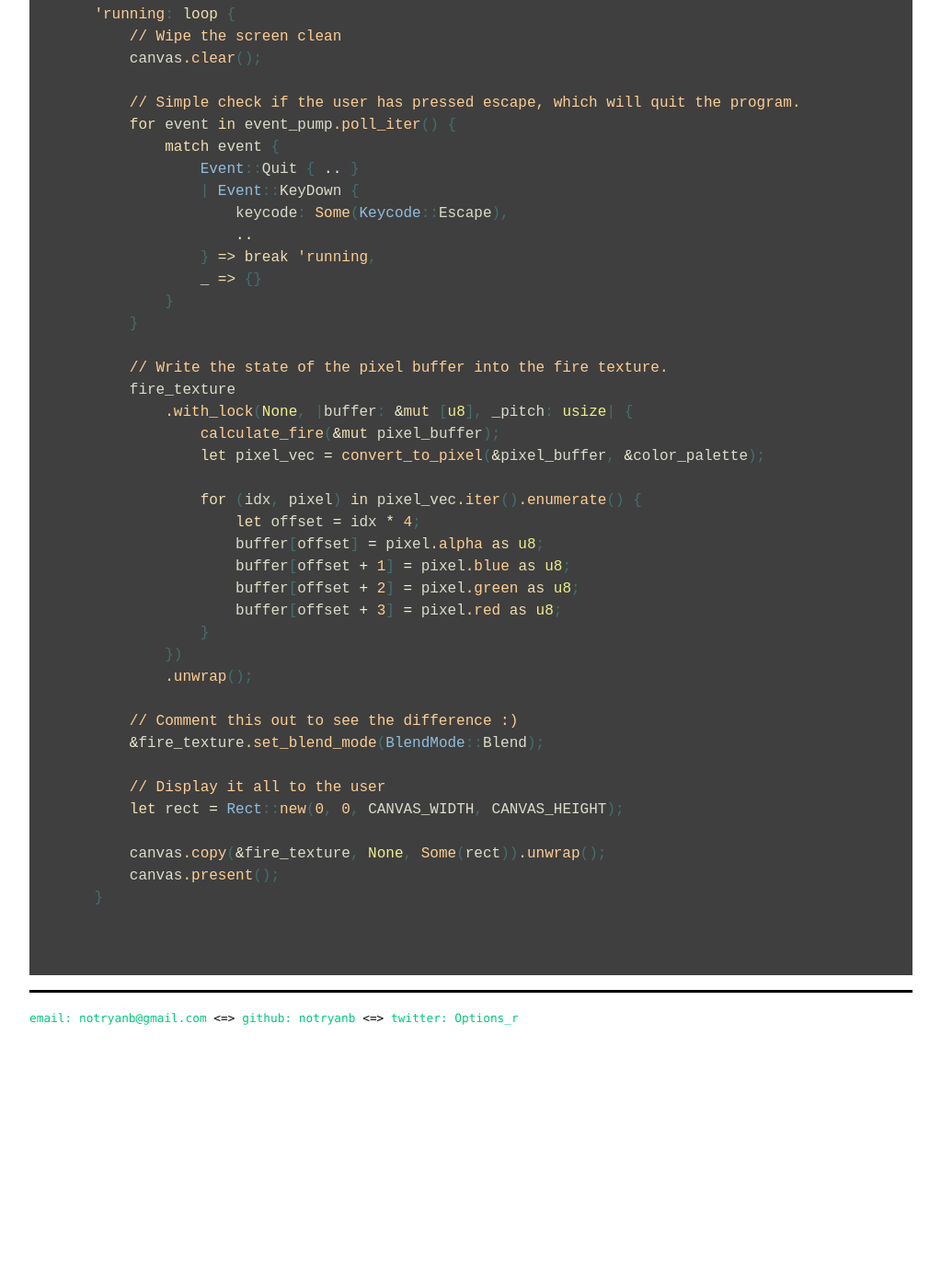
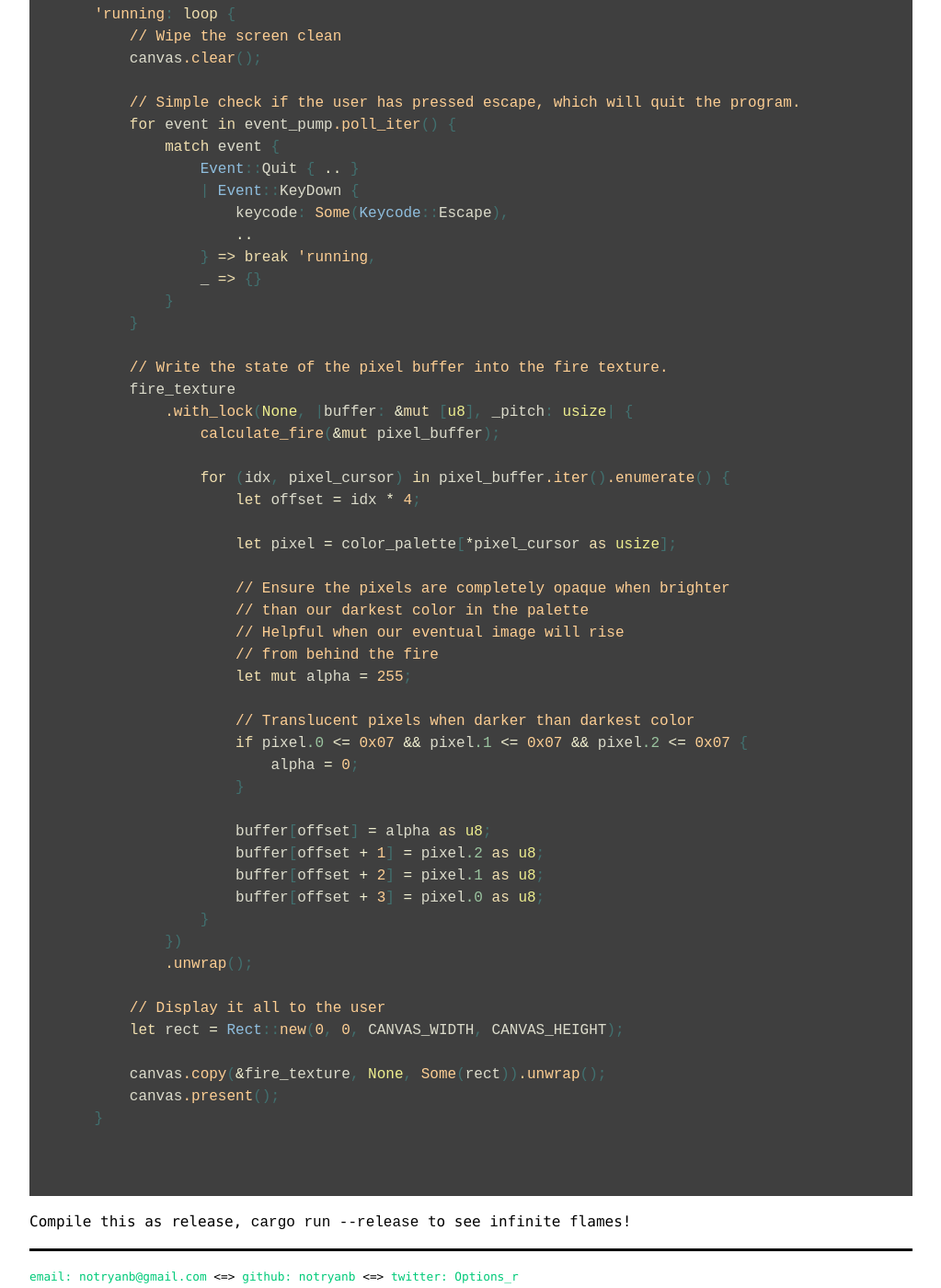
Before and after one commit to notryanb/notryanb.github.io, a Jekyll site: the page built from _posts/2019-06-05-rust-doom-fire-fx.md, in a window 1280 px wide and 1400 px high, scrolled down 7464 px. Shown: the whole window at 92% size, without its empty margins (128-1151 px from the left). Built offline with Jekyll 4.4.1, drawn with Linux system fonts in a browser that asks for light colours; before the commit the page ends 8583 px from its top, so only the background shows below that.

Commit message:
Complete basic fire effect

````diff
--- a/_posts/2019-06-05-rust-doom-fire-fx.md
+++ b/_posts/2019-06-05-rust-doom-fire-fx.md
@@ -338,20 +338,30 @@ calculate the fire, write it to the fire texture, and preset it back to the scre
         fire_texture
             .with_lock(None, |buffer: &mut [u8], _pitch: usize| {
                 calculate_fire(&mut pixel_buffer);
-                let pixel_vec = convert_to_pixel(&pixel_buffer, &color_palette);
 
-                for (idx, pixel) in pixel_vec.iter().enumerate() {
+                for (idx, pixel_cursor) in pixel_buffer.iter().enumerate() {
                     let offset = idx * 4;
-                    buffer[offset] = pixel.alpha as u8;
-                    buffer[offset + 1] = pixel.blue as u8;
-                    buffer[offset + 2] = pixel.green as u8;
-                    buffer[offset + 3] = pixel.red as u8;
+
+                    let pixel = color_palette[*pixel_cursor as usize];
+
+                    // Ensure the pixels are completely opaque when brighter
+                    // than our darkest color in the palette
+                    // Helpful when our eventual image will rise
+                    // from behind the fire
+                    let mut alpha = 255;
+
+                    // Translucent pixels when darker than darkest color
+                    if pixel.0 <= 0x07 && pixel.1 <= 0x07 && pixel.2 <= 0x07 {
+                        alpha = 0;
+                    }
+
+                    buffer[offset] = alpha as u8;
+                    buffer[offset + 1] = pixel.2 as u8;
+                    buffer[offset + 2] = pixel.1 as u8;
+                    buffer[offset + 3] = pixel.0 as u8;
                 }
             })
             .unwrap();
-
-        // Comment this out to see the difference :)
-        &fire_texture.set_blend_mode(BlendMode::Blend);
 
         // Display it all to the user
         let rect = Rect::new(0, 0, CANVAS_WIDTH, CANVAS_HEIGHT);
@@ -361,3 +371,5 @@ calculate the fire, write it to the fire texture, and preset it back to the scre
     }
 
 ```
+
+Compile this as release, `cargo run --release` to see infinite flames!
````
